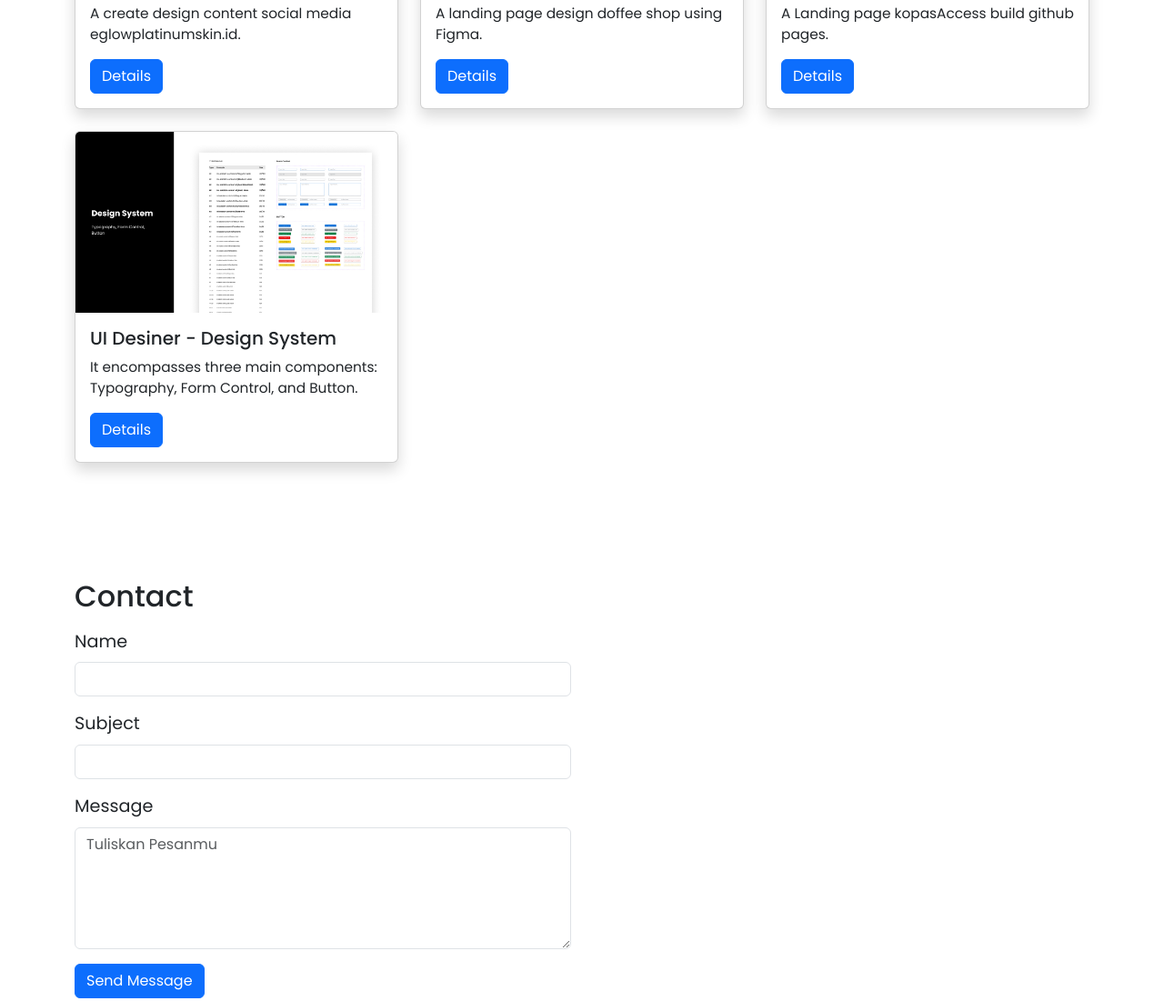
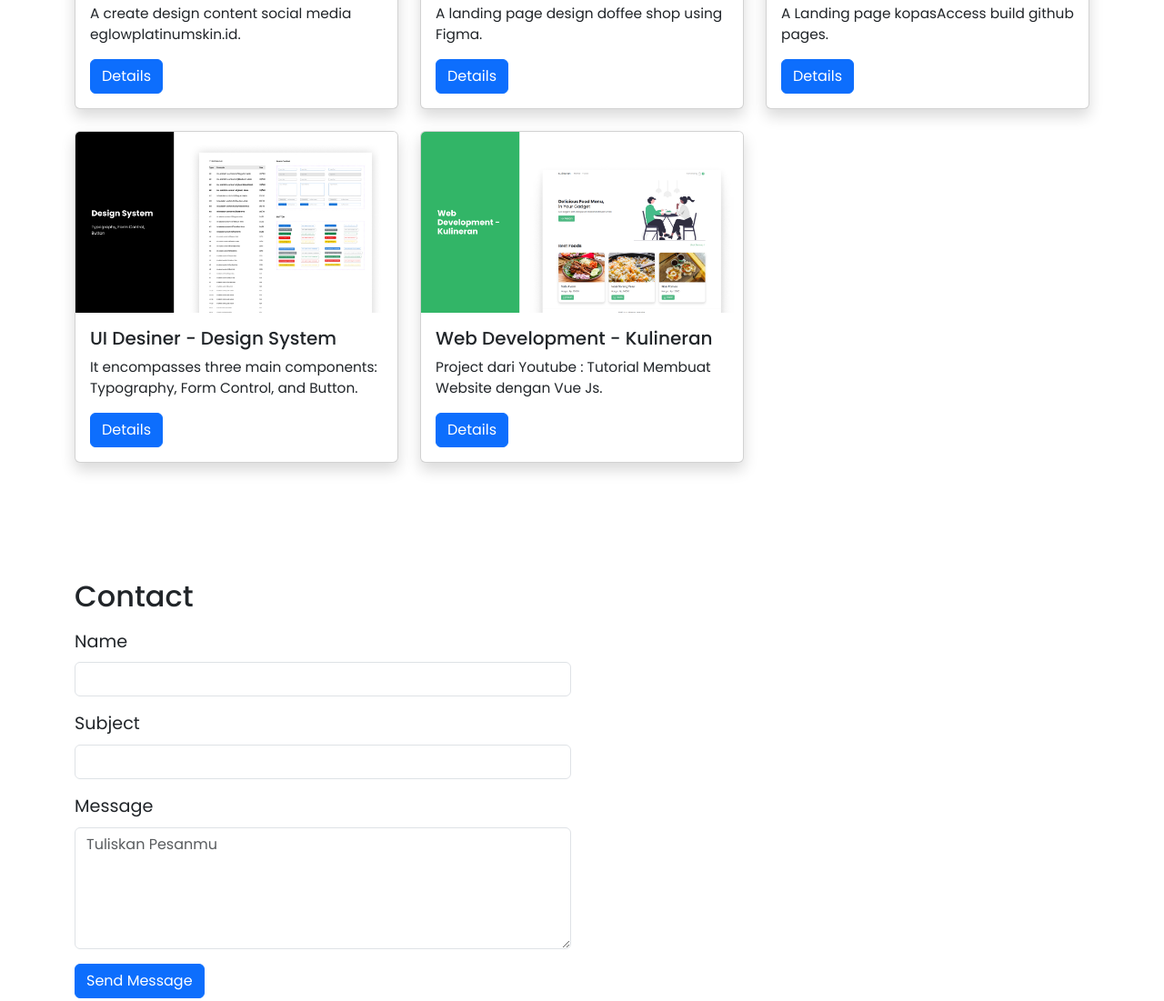
Before and after one commit to Abdulmuktinur/landingPage, a plain HTML site: page index.html in a window 1280 px wide. Shown: the part 1363-2464 px from the top of the page at 91% size. Drawn offline with nearby package versions, Linux system fonts and the light colour scheme.

Commit message:
feat: add project web dev kulineran

```diff
--- a/index.html
+++ b/index.html
@@ -368,6 +368,26 @@
               </div>
             </div>
           </div>
+          <div class="col-md-4 mt-4">
+            <div class="card shadow">
+              <img
+                src="assets/images/WebDev4.jpg"
+                class="card-img-top"
+                alt="Portfolio 2" />
+              <div class="card-body">
+                <h5 class="card-title">Web Development - Kulineran</h5>
+                <p class="card-text">
+                  Project dari Youtube : Tutorial Membuat Website dengan Vue Js.
+                </p>
+                <a
+                  href="https://abdulmuktinur.github.io/kuliner"
+                  class="btn btn-primary"
+                  target="_blank"
+                  >Details</a
+                >
+              </div>
+            </div>
+          </div>
         </div>
       </section>
     </div>
@@ -433,7 +453,7 @@
             Atek98
           </a>
           <span class="text mb-md-0 text-white"
-            >&copy; 2023 Portofolio, Abdul Mukti Nurrohman</span
+            > 2023 &copy; Portofolio Abdul Mukti Nurrohman</span
           >
         </div>
 
```
Also changed, not shown: assets/images/WebDev4.jpg (added).
